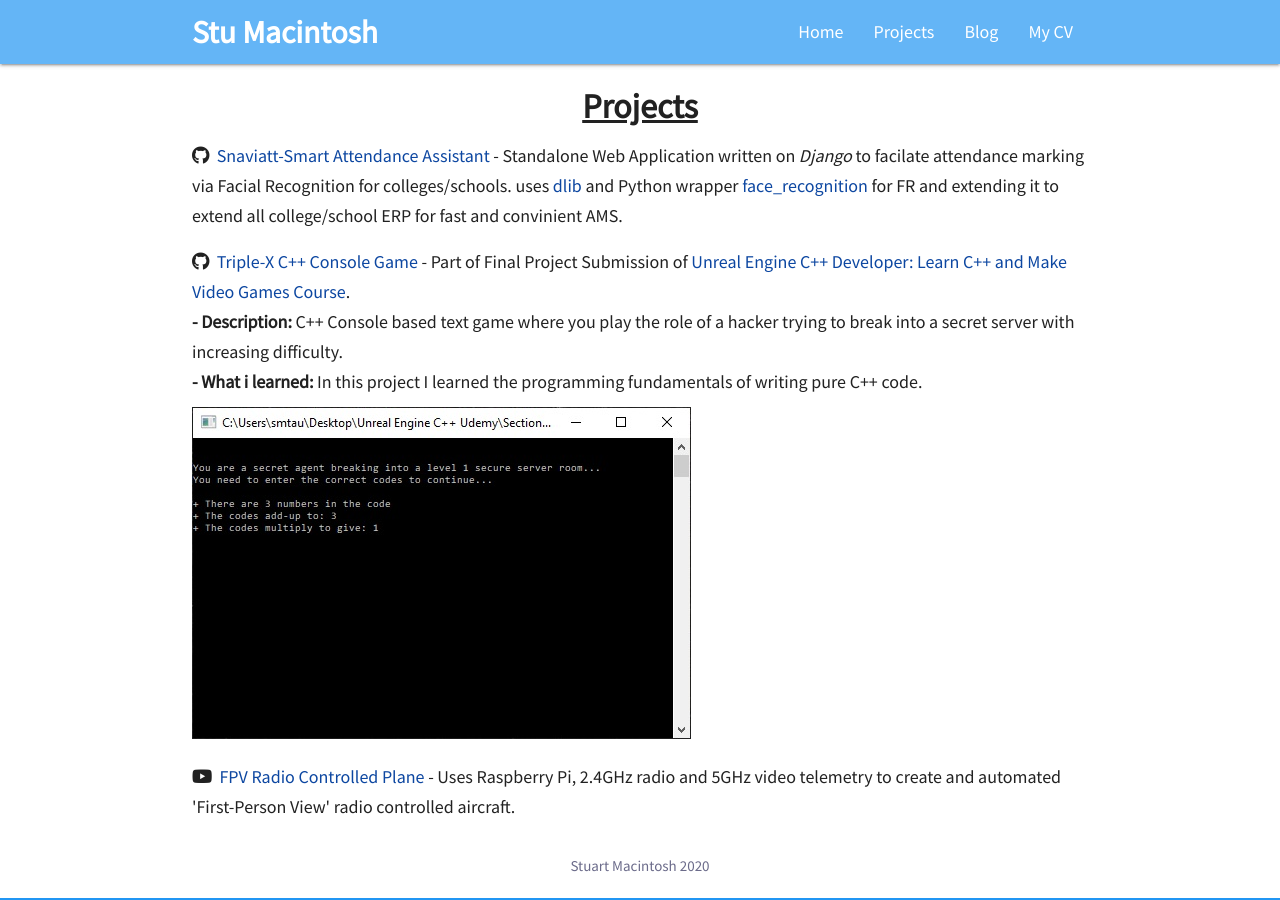
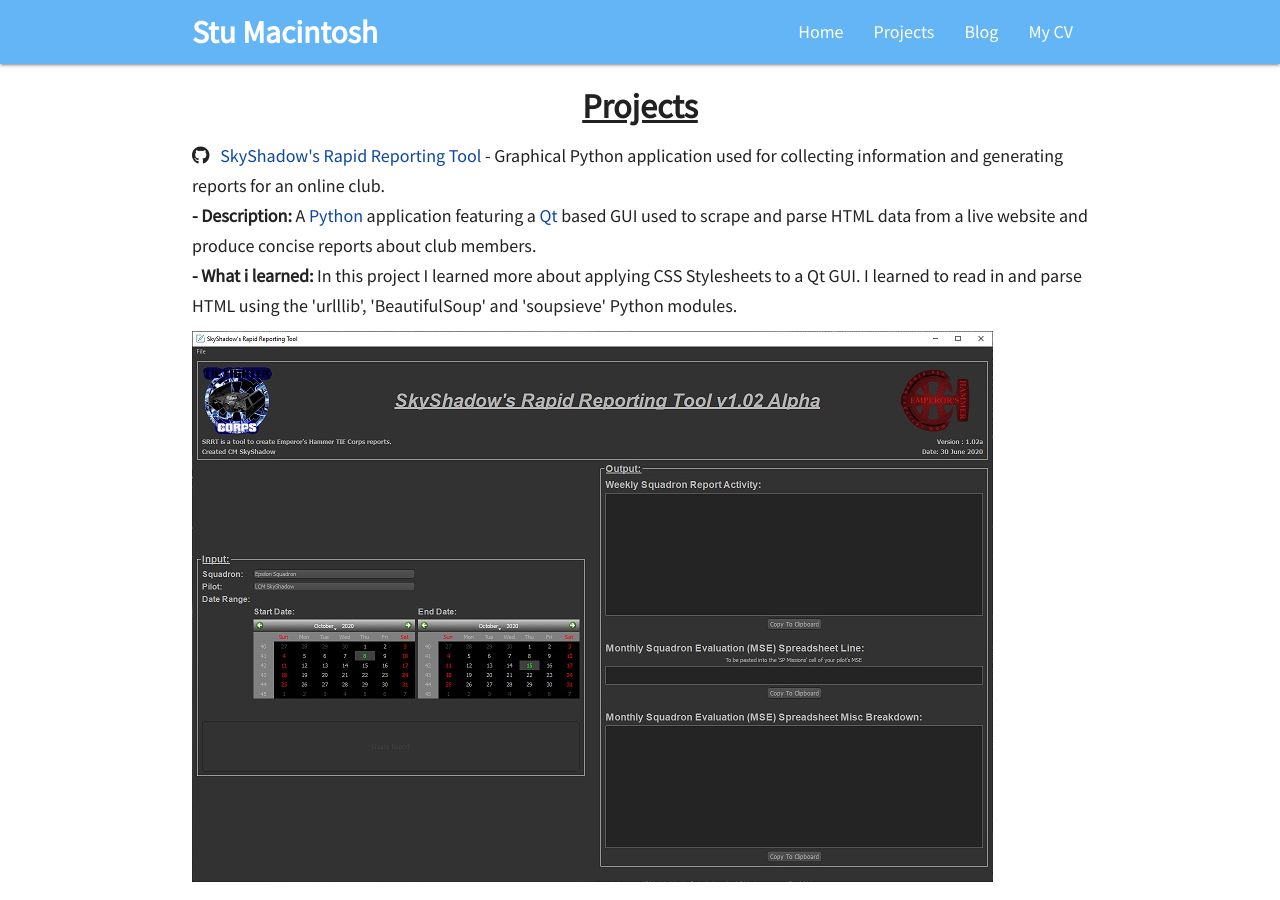
Before and after one commit to SmTaUcM/SmTaUcM.github.io, a Jekyll site: the page built from projects.html, in a window 1280 px wide and 900 px high. Built offline with Jekyll 4.4.1, drawn with Linux system fonts in a browser that asks for light colours; nearby versions of some CDN libraries.

Commit message:
projects.html - Added SSRT project.

```diff
--- a/_includes/projects.html
+++ b/_includes/projects.html
@@ -1,50 +1,48 @@
 <section id="projects">
   <div class="container center-align">
     <h4>
-      <strong
-        ><u><span style="font-weight: bold">Projects</span></u></strong
-      >
+      <strong><u><span style="font-weight: bold">Projects</span></u></strong>
     </h4>
     <div class="panel panel-default">
       <div class="panel-body">
 
 
         <h5>
-          <i class="fab fa-github"></i>&nbsp;&nbsp;<strong
-            ><a href="https://github.com/snaviatt/snaviatt-web"
-              >Snaviatt-Smart Attendance Assistant</a
-            ></strong
-          >
-          - Standalone Web Application written on <i>Django</i> to facilate
-          attendance marking via Facial Recognition for colleges/schools. uses
-          <a href="http://dlib.net/">dlib</a> and Python wrapper
-          <a href="https://github.com/ageitgey/face_recognition"
-            >face_recognition</a
-          >
-          for FR and extending it to extend all college/school ERP for fast and
-          convinient AMS.
+          <i class="fab fa-github"></i>&nbsp;&nbsp;
+		  <strong><a href="https://github.com/SmTaUcM/SSRT">SkyShadow's Rapid Reporting Tool</a></strong>
+		  - Graphical Python application used for collecting information and generating reports for an online club.
+          <BR>
+		  <b>- Description:</b> A <a href="https://www.python.org/">Python</a> application featuring a
+		  <a href="https://www.qt.io/">Qt</a> based GUI used to scrape and parse HTML data from a live website and produce concise reports
+		  about club members.
+		  <BR>
+		  <b>- What i learned:</b> In this project I learned more about applying CSS Stylesheets to a Qt GUI. I learned to read in and parse HTML
+		  using the 'urlllib', 'BeautifulSoup' and 'soupsieve' Python modules.
         </h5>
+		<div class="ssrt">
+			<img
+			  src=" {{ site.baseurl }}img/projects/ssrt/ssrt.jpg"
+			  class="responsive-img"
+			  id="ssrt"
+			  alt="SkyShadow's Rapid Reporting Tool."
+			/>
+		</div>
 
 
         <h5>
-          <i class="fab fa-github"></i>&nbsp;&nbsp;<strong
-            ><a
-              href="https://github.com/SmTaUcM/Triple-X"
-              >Triple-X C++ Console Game</a
-            ></strong
-          >
-          - Part of Final Project Submission of
-          <a href="https://www.udemy.com/course/unrealcourse/"
-            >Unreal Engine C++ Developer: Learn C++ and Make Video Games Course</a
-          >.
+          <i class="fab fa-github"></i>&nbsp;&nbsp;
+		  <strong><a href="https://github.com/SmTaUcM/Triple-X">Triple-X C++ Console Game</a></strong>
+          - Part of Final Project Submission of <a href="https://www.udemy.com/course/unrealcourse/">
+		  Unreal Engine C++ Developer: Learn C++ and Make Video Games Course</a>.
 		  <BR>
-		  <b>- Description:</b> C++ Console based text game where you play the role of a hacker trying to break into a secret server with increasing difficulty.
+		  <b>- Description:</b> C++ Console based text game where you play the role of a hacker trying to break into a secret
+		  server with increasing difficulty.
 		  <BR>
 		  <b>- What i learned:</b> In this project I learned the programming fundamentals of writing pure C++ code.
         </h5>
 		<div class="triplex">
 			<img
-			  src=" {{ site.baseurl }}img\projects\triplex/triplex.jpg"
+			  src=" {{ site.baseurl }}img/projects/triplex/triplex.jpg"
 			  class="responsive-img"
 			  id="triplex"
 			  alt="Triple-X C++ Console Game."
@@ -53,9 +51,8 @@
 
 
         <h5>
-          <i class="fab fa-youtube"></i>&nbsp;&nbsp;<strong
-            ><a href="https://youtu.be/X_Rw3wrpf8o">FPV Radio Controlled Plane</a></strong
-          >
+          <i class="fab fa-youtube"></i>&nbsp;&nbsp;
+		  <strong><a href="https://youtu.be/X_Rw3wrpf8o">FPV Radio Controlled Plane</a></strong>
           - Uses Raspberry Pi, 2.4GHz radio and 5GHz video telemetry to create and automated 'First-Person View' radio controlled aircraft.
         </h5>
 
```
Also changed, not shown: img/projects/ssrt/ssrt.jpg (added).
